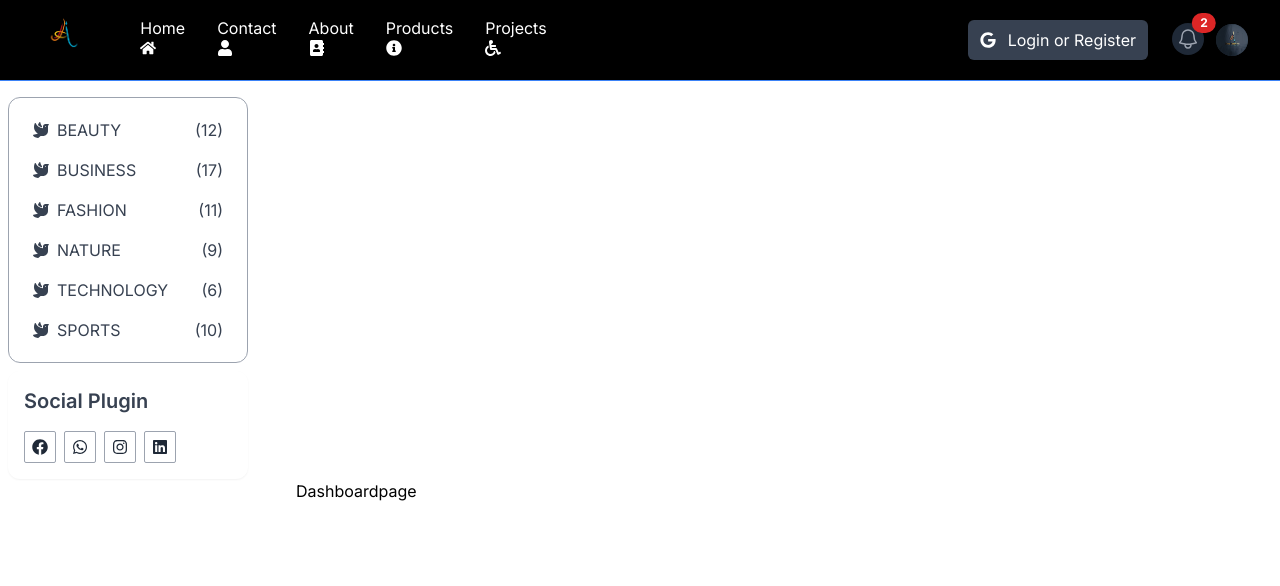
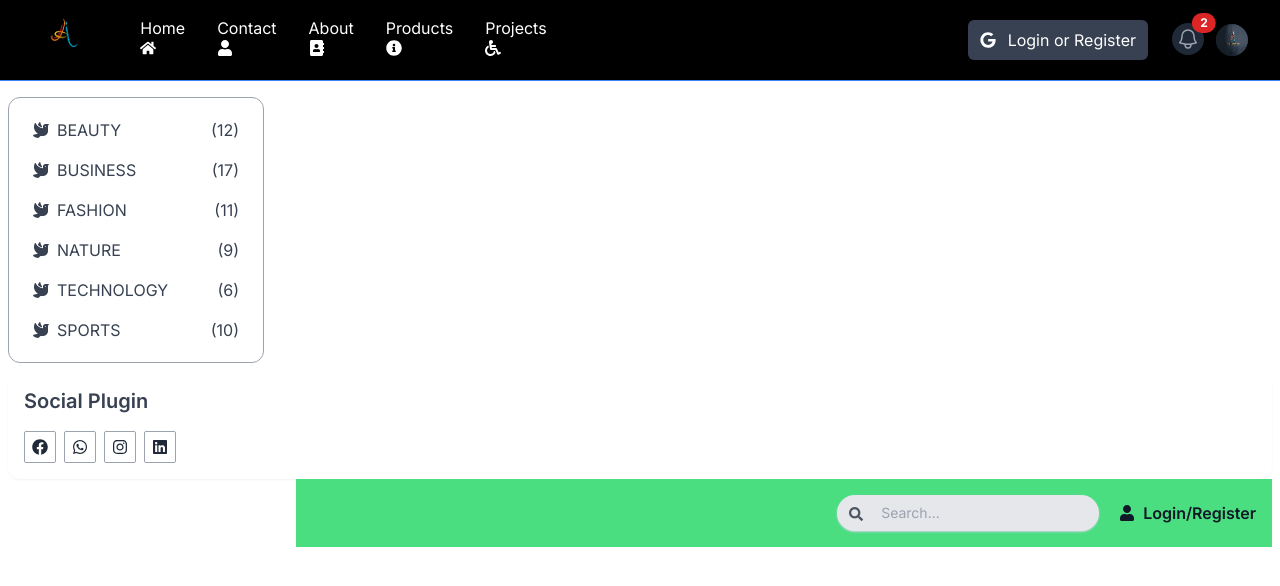
Before and after one commit to erDeep64930/Next_tut, a Next.js app: page /admin/dashboard in a window 1280 px wide. Shown: the top 586 px of the page. Built offline with nearby package versions, Linux system fonts and the light colour scheme.

Commit message:
search bar updated

```diff
--- a/app/admin/dashboard/page.jsx
+++ b/app/admin/dashboard/page.jsx
@@ -1,8 +1,11 @@
+import SearchBar from '@/components/SearchBar'
 import React from 'react'
 
 const Dashboardpage = () => {
   return (
-    <div>Dashboardpage</div>
+    <div>
+
+    </div>
   )
 }
 
--- a/app/admin/layout.jsx
+++ b/app/admin/layout.jsx
@@ -1,18 +1,17 @@
-import AdminHeader from '@/components/AdminHeader'
-import React from 'react'
+import AdminHeader from "@/components/AdminHeader";
+import SearchBar from "@/components/SearchBar";
+import React from "react";
 
-const layout = ({children}) => {
+const layout = ({ children }) => {
   return (
-    <div className='px-2 sm:w-64 fixed sm:block hidden '>
-        <AdminHeader />
-        <div className='bg-green-400 sm:ml-72'>
+    <div className="px-2   ">
+      <AdminHeader />
+      <div className="bg-green-400 sm:ml-72 ">
+        <SearchBar />
         {children}
-        </div>
+      </div>
+    </div>
+  );
+};
 
-
-
-    </div>
-  )
-}
-
-export default layout
+export default layout;
--- a/app/projects/page.jsx
+++ b/app/projects/page.jsx
@@ -1,8 +1,11 @@
+import Link from 'next/link'
 import React from 'react'
 
 const page = () => {
   return (
-    <div>page</div>
+    <div className='text-gray-400 border px-3 py-2 inline-block m-3 hover:text-blue-500'>
+      <Link href="/admin/dashboard">Admin Dashboard</Link>
+    </div>
   )
 }
 
--- a/components/AdminHeader.jsx
+++ b/components/AdminHeader.jsx
@@ -8,7 +8,7 @@ import React from "react";
 const AdminHeader = () => {
   return (
     <div>
-      <div class="text-gray-700 space-y-2 mt-4 p-4 shadow-sm shadow-white rounded-xl border  border-gray-400 bg-white">
+      <div class="text-gray-700 space-y-2 mt-4 p-4 shadow-sm shadow-white rounded-xl border  border-gray-400 bg-white sm:w-64">
         {categoryList.map(({ id, title, icon, rank }) => {
           return (
             <Link
--- /dev/null
+++ b/components/SearchBar.jsx
@@ -0,0 +1,34 @@
+import Link from "next/link";
+import React from "react";
+import { FaSearch, FaUser } from "react-icons/fa";
+
+const SearchBar = () => {
+  return (
+    <div className="flex justify-between items-center p-4 top-8">
+      <div class="relative ml-auto hidden lg:block ">
+        <span class="absolute left-3 top-3 text-sm text-gray-600 ">
+          <FaSearch />
+        </span>
+        <input
+          type="text"
+          placeholder="Search..."
+          className=" w-full rounded-3xl pl-11 pr-2 py-2 focus:outline-none bg-gray-200 text-sm text-gray-600 shadow-sm shadow-slate-300 "
+        />
+      </div>
+
+      <div class="ml-5">
+        <Link
+          href="#"
+          class="flex items-center font-semibold text-md text-gray-900 hover:text-blue-700 transition"
+        >
+          <span class="mr-2">
+            <FaUser />
+          </span>
+          Login/Register
+        </Link>
+      </div>
+    </div>
+  );
+};
+
+export default SearchBar;
```
